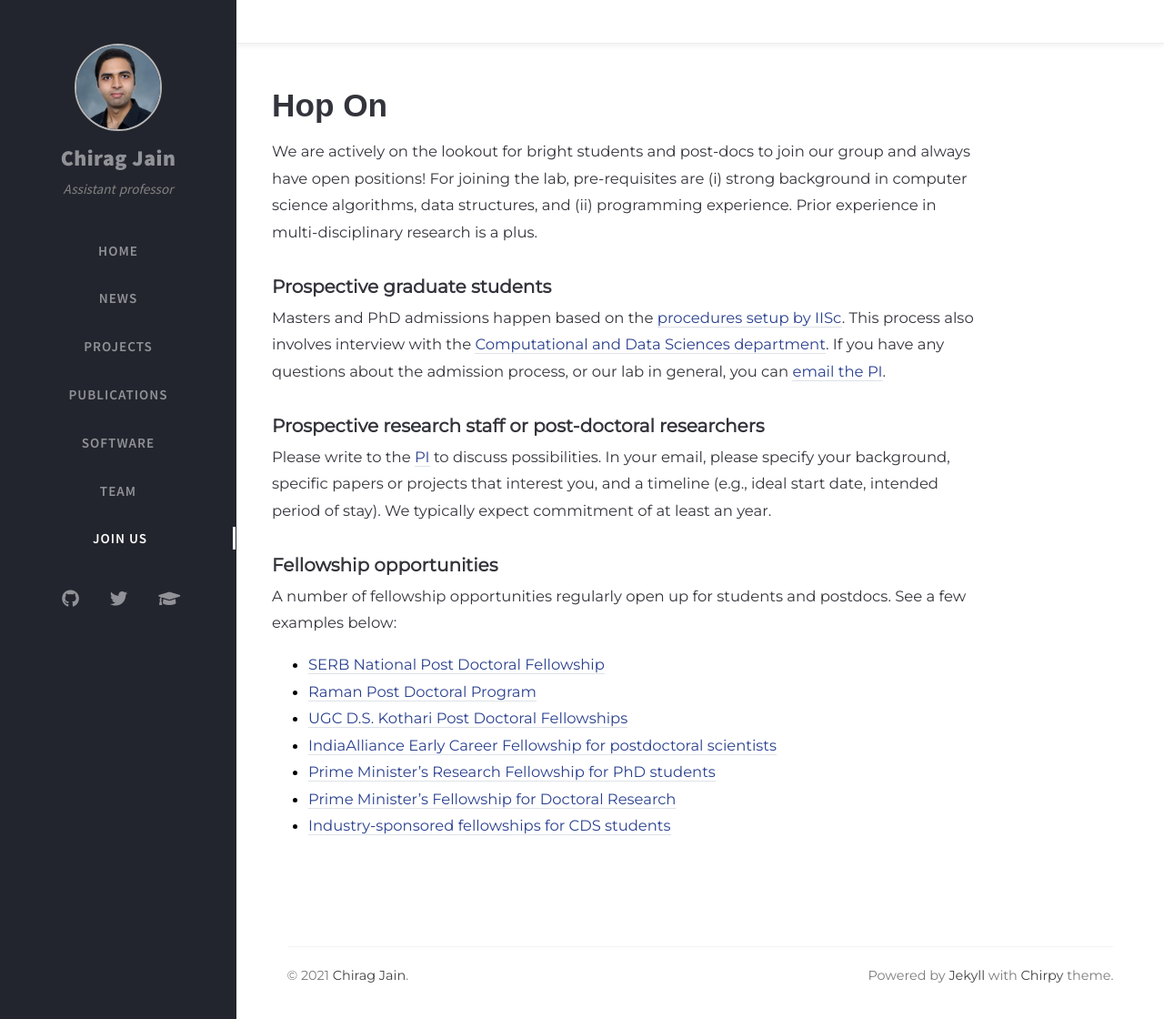
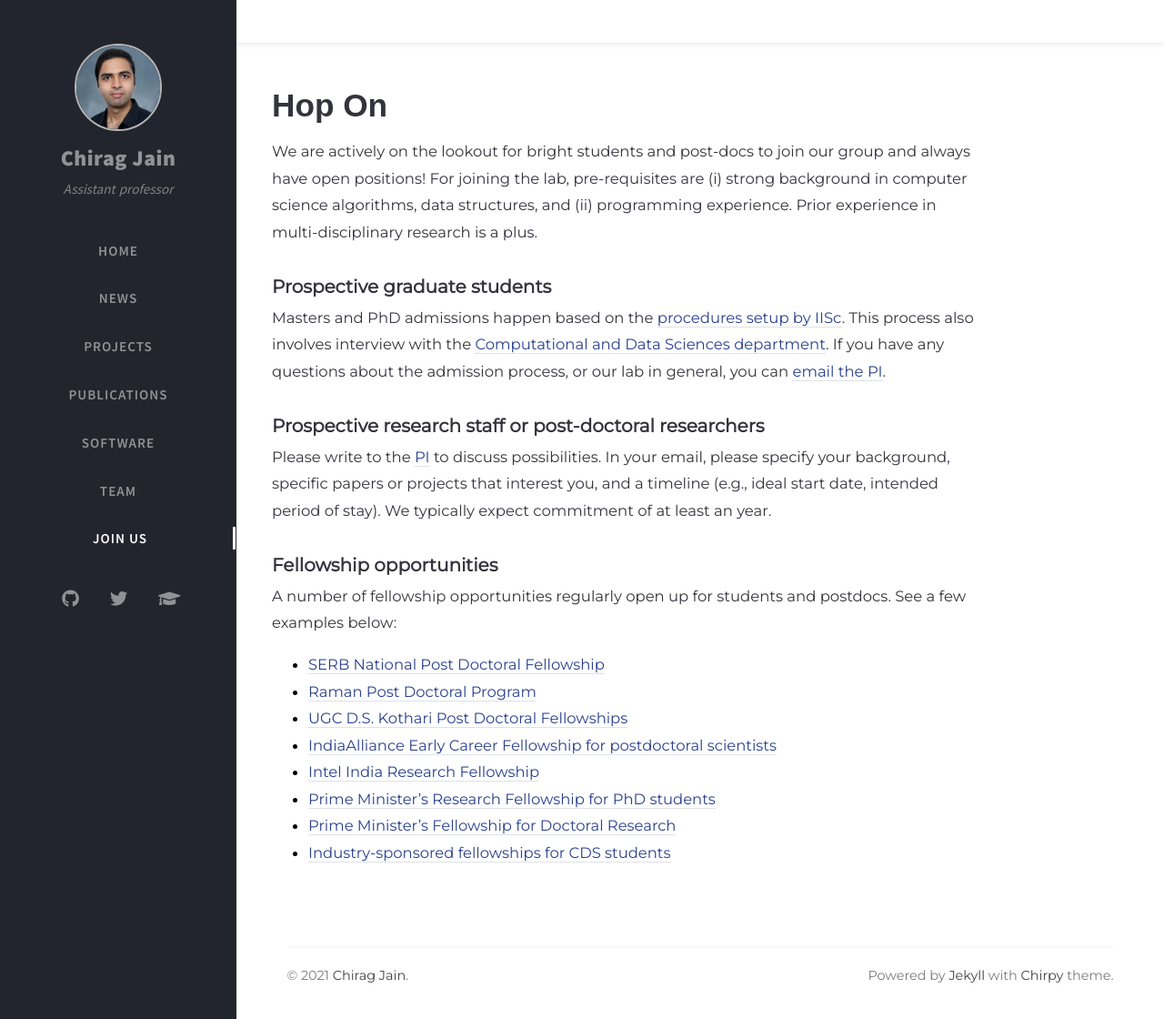
Before and after one commit to at-cg/at-cg.github.io, a Jekyll site: the page built from tabs/join.md, in a window 1280 px wide and 1120 px high. Shown: the whole window at 91% size. Built offline with Jekyll 4.4.1, drawn with Linux system fonts in a browser that asks for light colours; nearby versions of some CDN libraries; comment, search, counter and statistics services are not loaded.

Commit message:
add fellowship

```diff
--- a/tabs/join.md
+++ b/tabs/join.md
@@ -24,6 +24,7 @@ A number of fellowship opportunities regularly open up for students and postdocs
 - [Raman Post Doctoral Program](https://iisc.ac.in/post-docs/)
 - [UGC D.S. Kothari Post Doctoral Fellowships](http://ugcdskpdf.unipune.ac.in)
 - [IndiaAlliance Early Career Fellowship for postdoctoral scientists](https://www.indiaalliance.org/fellowshiptype/basic-biomedical-research-fellowships)
+- [Intel India Research Fellowship](https://www.intel.sg/content/dam/www/central-libraries/xa/en/documents/intelindia-research-fellowship-2021-22-brochure.pdf)
 - [Prime Minister's Research Fellowship for PhD students](https://pmrf.in)
 - [Prime Minister's Fellowship for Doctoral Research](https://www.primeministerfellowshipscheme.in)
 - [Industry-sponsored fellowships for CDS students](http://cds.iisc.ac.in/resources/fellowships/)
```
